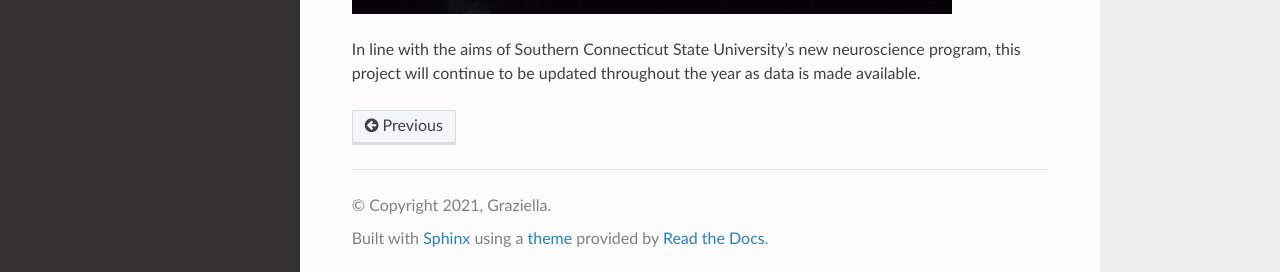
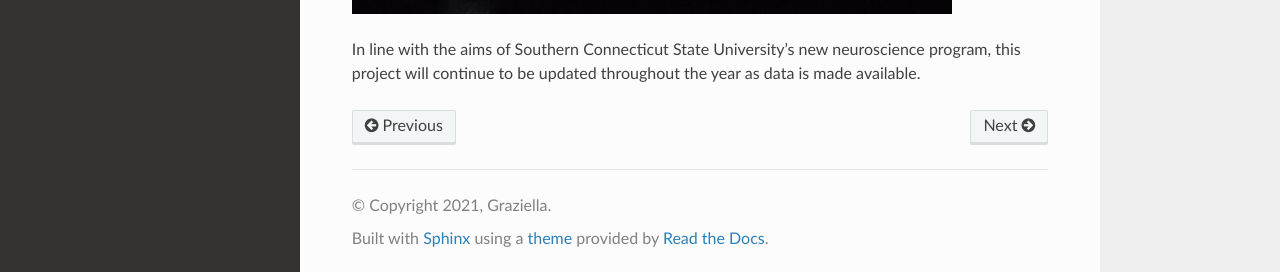
Before and after one commit to aspensata/networkneurosciencedocs, a Sphinx documentation site: the page built from docs/source/HPC.rst, in a window 1280 px wide and 900 px high, scrolled down 5027 px. Shown: the part 625-897 px from the top of the window. Built offline with Sphinx 7.4.7 and the Read the Docs theme 3.1.0, drawn with Linux system fonts in a browser that asks for light colours; pages that are not in the unit, such as notebooks, are missing from menus.

```diff
--- a/docs/source/index.rst
+++ b/docs/source/index.rst
@@ -23,4 +23,4 @@ Contents
    Role
    Acquiring
    HPC
-   Refs
+   refs
```
